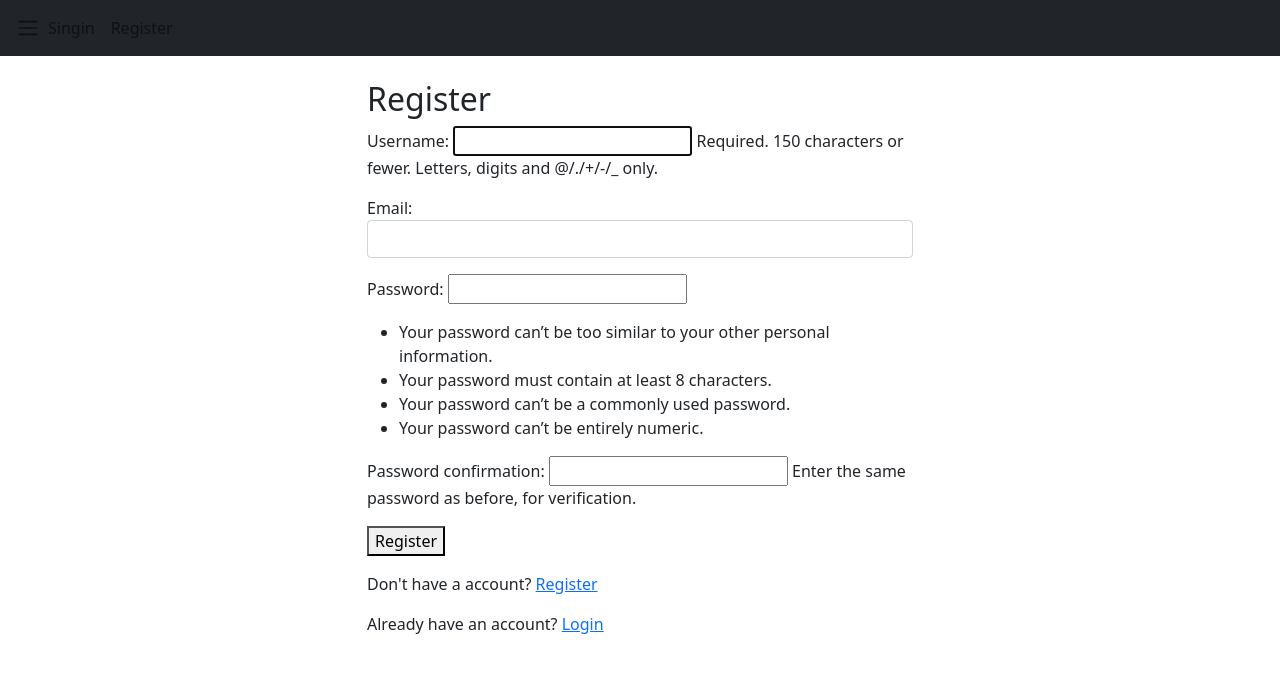
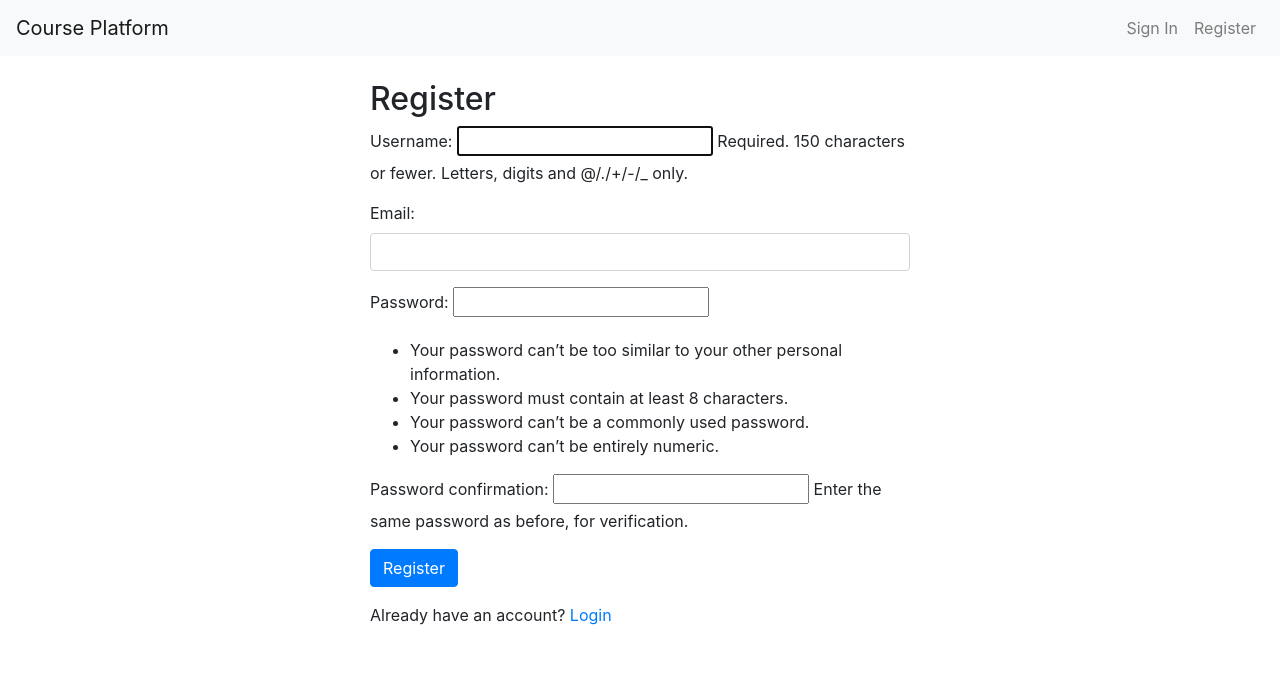
Before and after one commit to arhamfareed106/Course-Platform-in-django, a Django app: page /user/register/ in a window 1280 px wide. Shown: the top 673 px of the page. Run offline with Django 5.2, Linux system fonts and the light colour scheme; some libraries are stand-ins or nearby versions.

Commit message:
register

```diff
--- a/user/templates/base.html
+++ b/user/templates/base.html
@@ -1,25 +1,37 @@
 <!DOCTYPE html>
 <html lang="en">
   <head>
-    <meta charset="UTF-8">
-    <meta name="viewport" content="width=device-width, initial-scale=1.0">
-    <link href="https://cdn.jsdelivr.net/npm/bootstrap@5.0.2/dist/css/bootstrap.min.css" rel="stylesheet" integrity="sha384-EVSTQN3/azprG1Anm3QDgpJLIm9Nao0Yz1ztcQTwFspd3yD65VohhpuuCOmLASjC" crossorigin="anonymous">
-    <title>Document</title>
+    <meta charset="UTF-8" />
+    <meta http-equiv="X-UA-Compatible" content="IE=edge" />
+    <meta name="viewport" content="width=device-width, initial-scale=1.0" />
+    <title>Course SaaS</title>
+
+    <link
+      href="https://maxcdn.bootstrapcdn.com/bootstrap/4.5.2/css/bootstrap.min.css"
+      rel="stylesheet"
+    />
   </head>
   <body>
-        <nav class="navbar navbar-expand-lg navbar-light bg-dark">
-            <a class="navbar-brand" href="Course Platform"></a>
-            <button class="navbar-toggler" type="button" data-toggler="collapse" data-target="#navbarNav"></button>
+    <nav class="navbar navbar-expand-lg navbar-light bg-light">
+      <a class="navbar-brand" href="#">Course Platform</a>
+      <button
+        class="navbar-toggler"
+        type="button"
+        data-toggle="collapse"
+        data-target="#navbarNav"
+        aria-controls="navbarNav"
+      >
         <span class="navbar-toggler-icon"></span>
+      </button>
       <div class="collapse navbar-collapse" id="navbarNav">
-                <ul class="navbar-nav" ml-auto>
-                    {% if user_is_authenticated %}
+        <ul class="navbar-nav ml-auto">
+          {% if user.is_authenticated %}
           <li class="nav-item">
             <a class="nav-link" href="{% url 'logout' %}">Logout</a>
           </li>
           {% else %}
           <li class="nav-item">
-                        <a class="nav-link" href="{% url 'login' %}">Singin</a>
+            <a class="nav-link" href="{% url 'login' %}">Sign In</a>
           </li>
           <li class="nav-item">
             <a class="nav-link" href="{% url 'register' %}">Register</a>
@@ -29,11 +41,10 @@
       </div>
     </nav>
 
-        <div class="container mt-4">
-            {% block content %}
-            {% endblock %}
-        </div>
+    <div class="container mt-4">{% block content %} {% endblock %}</div>
 
+    <script src="https://code.jquery.com/jquery-3.5.1.slim.min.js"></script>
+    <script src="https://cdn.jsdelivr.net/npm/@popperjs/core@2.9.3/dist/umd/popper.min.js"></script>
+    <script src="https://maxcdn.bootstrapcdn.com/bootstrap/4.5.2/js/bootstrap.min.js"></script>
   </body>
-<script src="https://cdn.jsdelivr.net/npm/bootstrap@5.0.2/dist/js/bootstrap.bundle.min.js" integrity="sha384-MrcW6ZMFYlzcLA8Nl+NtUVF0sA7MsXsP1UyJoMp4YLEuNSfAP+JcXn/tWtIaxVXM" crossorigin="anonymous"></script>
 </html>
--- a/user/templates/registration/register.html
+++ b/user/templates/registration/register.html
@@ -1,17 +1,13 @@
-{% extends "base.html" %}
-{% block content  %}
+{% extends 'base.html' %} {% block content %}
 <div class="row justify-content-center">
   <div class="col-md-6">
     <h2>Register</h2>
-        <form  method="post">
+    <form method="post">
       {% csrf_token %} {{form.as_p}}
-            <button type="submit" class="btn-btn-primary">Register</button>
+      <button type="submit" class="btn btn-primary">Register</button>
     </form>
     <div class="mt-3">
-            <p>Don't have  a account? <a href="{% url 'register' %}">Register</a></p>
-        </div>
-        <div class="mt-3">
-            <p>Already have an account? <a href="{% url 'login' %}">Login </a></p>
+        <p>Already have an account? <a href="{% url 'login' %}">Login</p>
     </div>
   </div>
 </div>
--- a/user/urls.py
+++ b/user/urls.py
@@ -3,13 +3,13 @@ from django.contrib.auth import views as auth_views
 from . import views
 
 urlpatterns = [
-    path('register/', views.register, name='register'),
-    path('login/', auth_views.LoginView.as_view(next_page='course_list'), name='login'),
-    path('logout/', auth_views.LogoutView.as_view(), name='logout'),
+    path("register/", views.register, name="register"),
+    path("login/", auth_views.LoginView.as_view(next_page="course_list"), name="login"),
+    path("logout/", auth_views.LogoutView.as_view(), name="logout"),
     path("password_reset/", auth_views.PasswordResetView.as_view(), name="password_reset"),
-    path("password_reset/done/", auth_views.PasswordResetDoneView.as_view(), name="password_reset_done"),
+    path("password_reset/done/", auth_views.PasswordChangeDoneView.as_view(), name="password_reset_done"),
     path("reset/<uidb64>/<token>/", auth_views.PasswordResetConfirmView.as_view(), name="password_reset_confirm"),
     path("reset/done/", auth_views.PasswordResetCompleteView.as_view(), name="password_reset_complete"),
     path("password_change/", auth_views.PasswordChangeView.as_view(), name="password_change"),
-    path("password_change/done/", auth_views.PasswordChangeDoneView.as_view(), name="password_change_done"),
+    path("password_change/done/", auth_views.PasswordChangeDoneView.as_view(), name="password_change_done")
 ]
```
Also changed, not shown: user/templates/registration/login.html (+11 -7 lines), user/views.py (+5 -7 lines), db.sqlite3. Lines whose indentation alone changed are shown as unchanged.
